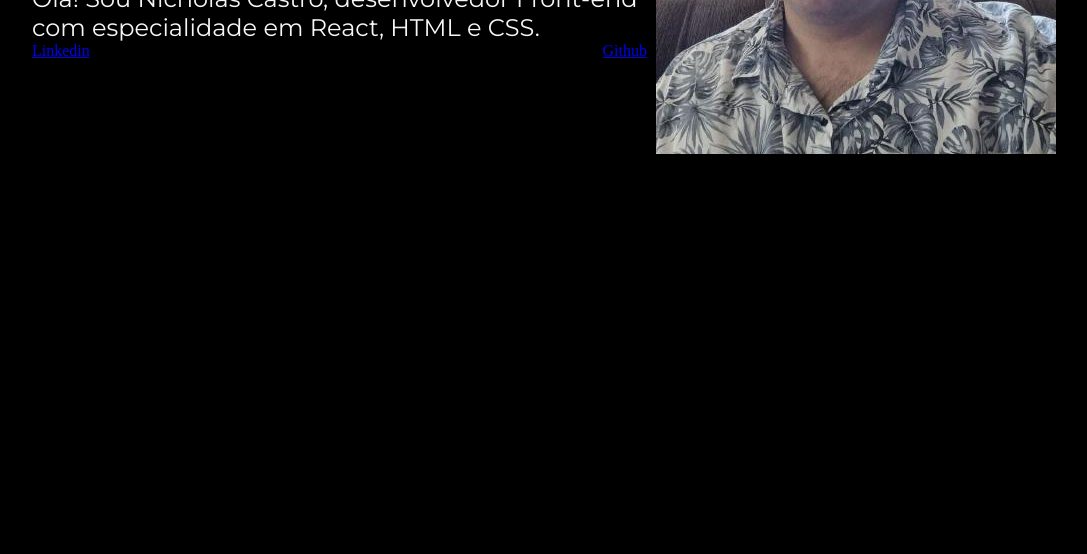
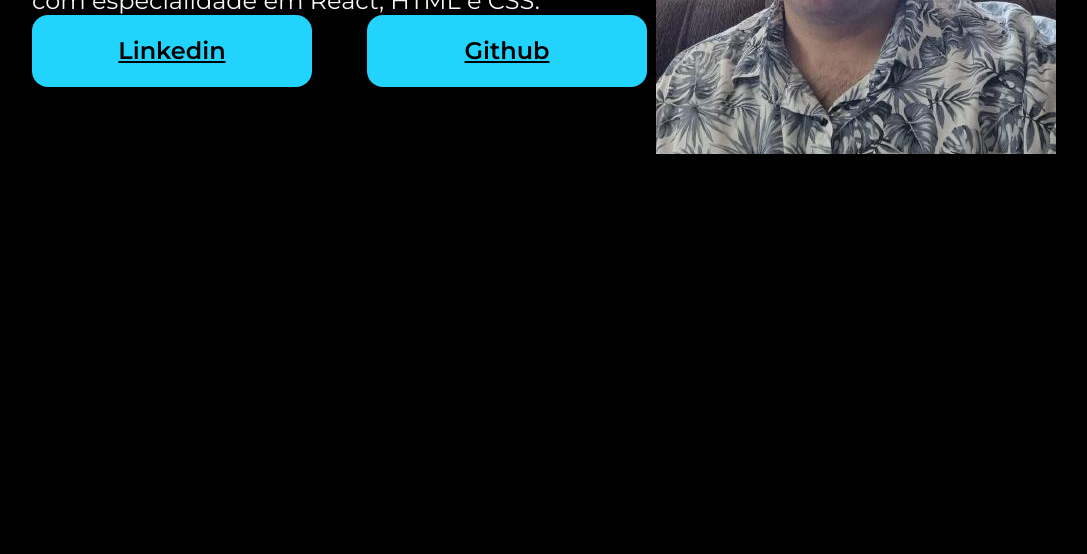
Before and after one commit to Chtullo/css-alura, a plain HTML site: page index.html in a window 1280 px wide. Shown: the part 374-928 px from the top of the page, without its empty margins (96-1183 px from the left). Drawn offline with nearby package versions, Linux system fonts and the light colour scheme.

Commit message:
mais estilização dos botões, importação de nova fonte e arredondamento dos botões

```diff
--- a/index.html
+++ b/index.html
@@ -14,8 +14,8 @@
             <h1 class="apresentacao__conteudo__titulo">Eleve seu negócio digital a outro nível <strong class="titulo-destaque"> com um Front-end de qualidade!</strong></h1>
             <p class="apresentacao__conteudo__texto">Olá! Sou Nicholas Castro, desenvolvedor Front-end com especialidade em React, HTML e CSS.</p>
             <div class="apresentacao__links">
-            <a href="https://www.linkedin.com/in/nicholascastroz/">Linkedin</a>
-            <a href="https://github.com/Chtullo">Github</a>
+            <a class="apresentacao__links__link" href="https://www.linkedin.com/in/nicholascastroz/">Linkedin</a>
+            <a class="apresentacao__links__link" href="https://github.com/Chtullo">Github</a>
         </div>
     </section>
         <img src="nicholas.jpg" alt="Foto do Nicholas Castro">
--- a/style.css
+++ b/style.css
@@ -1,5 +1,4 @@
-@import url('https://fonts.googleapis.com/css2?family=Krona+One&family=Montserrat&display=swap');
-
+@import url('https://fonts.googleapis.com/css2?family=Krona+One&family=Montserrat:wght@400;600&display=swap');
 * {
     margin: 0;
     padding: 0;
@@ -42,3 +41,16 @@ body {
     justify-content: space-between;
 
 }
+
+.apresentacao__links__link{
+    background-color: #22D4FD;
+    width: 280px;
+    text-align: center;
+    border-radius: 16px;
+    font-size: 24px;
+    font-weight: 600;
+    padding: 21.5px 0;
+    font-family: 'Montserrat', sans-serif;
+    color: black;
+
+}
```
